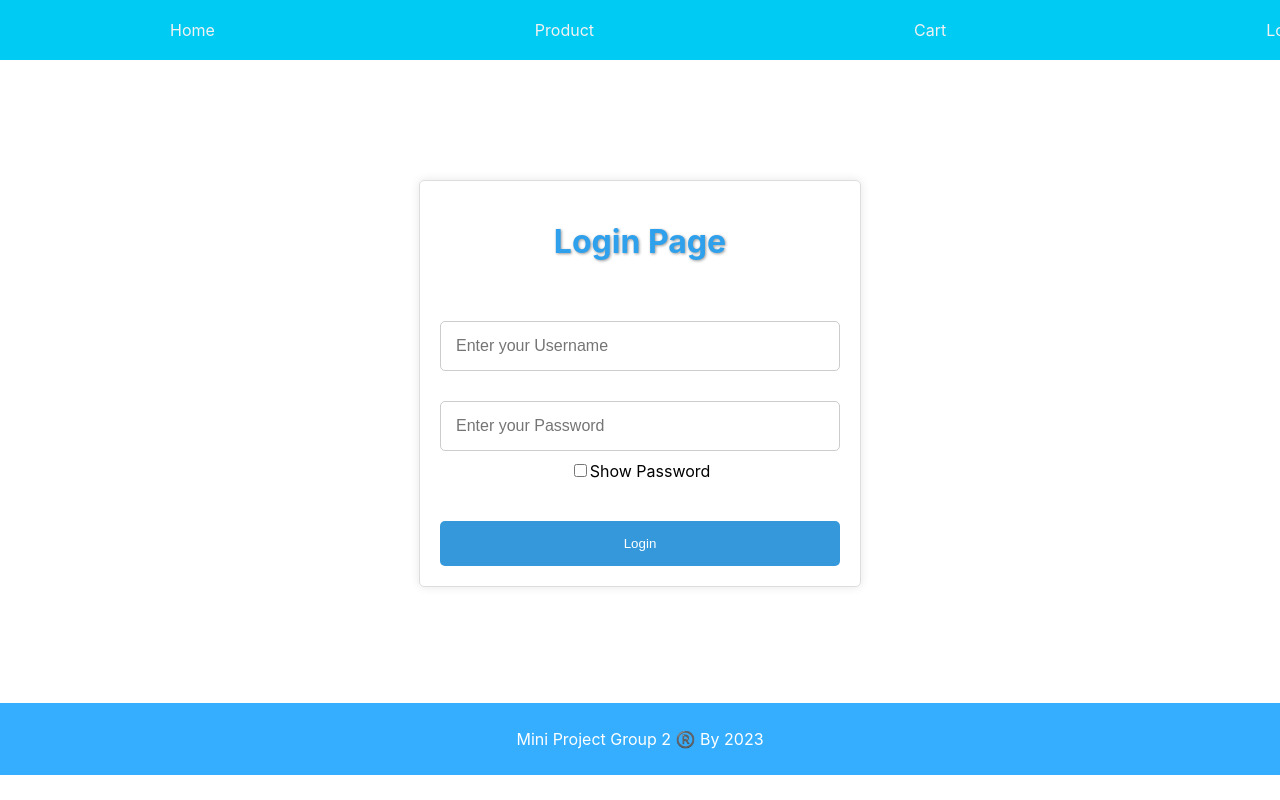
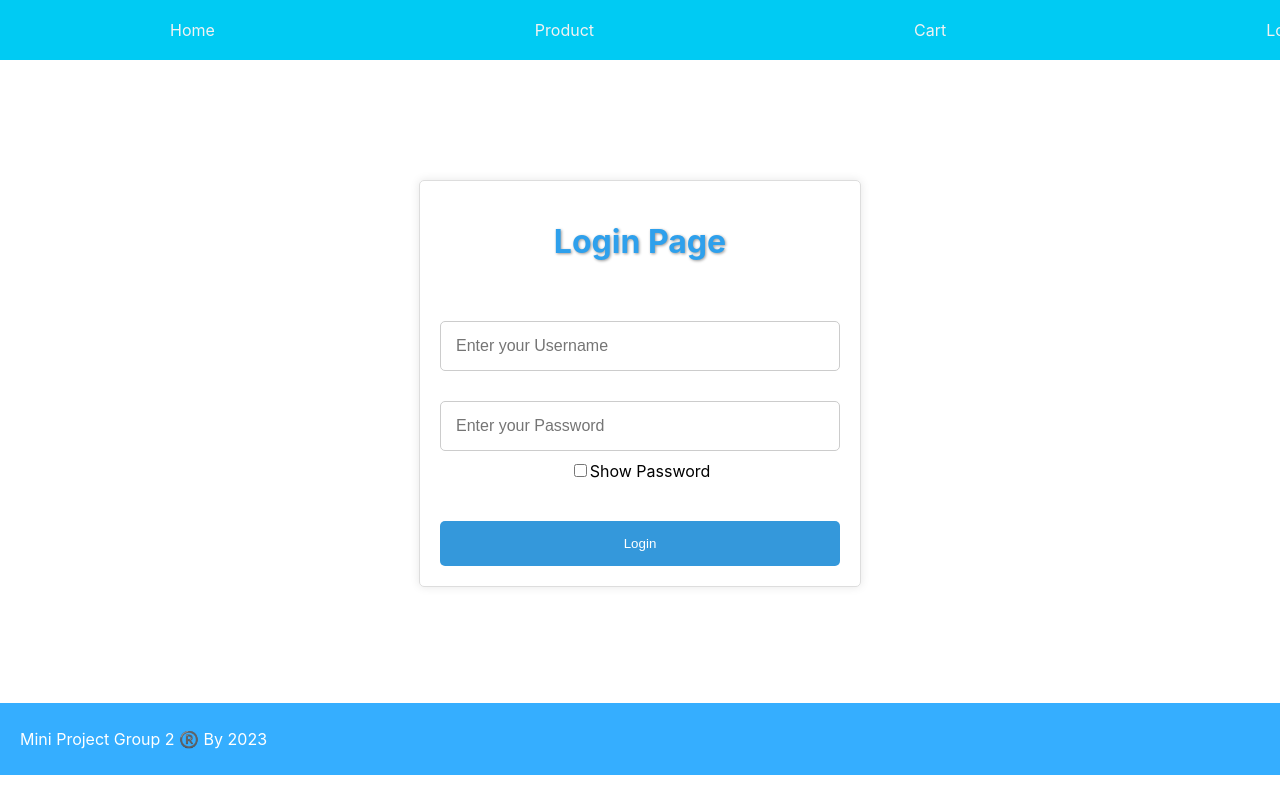
Before and after one commit to faith01628/homeworkReact, a React (Create React App) app: page / in a window 1280 px wide. Built offline with nearby package versions, Linux system fonts and the light colour scheme.

Commit message:
last update project

```diff
--- a/src/index.js
+++ b/src/index.js
@@ -4,12 +4,14 @@ import './styles/globle.scss';
 import App from './views/App';
 import reportWebVitals from './reportWebVitals';
 import { BrowserRouter } from 'react-router-dom';
+import Footer from './views/footer/Footer'
 
 const root = ReactDOM.createRoot(document.getElementById('root'));
 root.render(
   <React.StrictMode>
     <BrowserRouter>
       <App />
+      <Footer />
     </BrowserRouter>
   </React.StrictMode>
 );
--- a/src/views/App.js
+++ b/src/views/App.js
@@ -8,7 +8,6 @@ import CartList from './cart/CartList';
 import { ToastContainer, toast } from 'react-toastify';
 import { Navigate, Route, Routes, useNavigate } from 'react-router-dom';
 import { useEffect, useState } from 'react';
-import Footer from './footer/Footer';
 import SearchName from './search/SearchName';
 import SearchPrice from './search/SearchPrice';
 import SearchProductType from './search/SearchProductType';
@@ -28,6 +27,7 @@ function App() {
   const [samsungProduct, setSamsungProduct] = useState([]);
   const [iphoneProduct, setIphoneProduct] = useState([]);
   const [asusProduct, setAsusProduct] = useState([]);
+  // const [brandProduct, setbrandProduct] = useState([]);  khởi tại 1 mãng để chưa brand khác trong file product.json
   const [error, setError] = useState('');
   const navigate = useNavigate();
 
@@ -51,6 +51,7 @@ function App() {
         setSamsungProduct(productSamsung.filter(p => p.brand === "samsung").slice(0, 2));
         setIphoneProduct(productIphone.filter(p => p.brand === "iphone").slice(0, 2));
         setAsusProduct(productAsus.filter(p => p.brand === "asus").slice(0, 2));
+        //setbrandProduct(productbrand.filter(p => p.brand === "brand").slice(0, 2));   lấy giá trị từ dòng 31 xuống, brand trong ngoặc kép là nội dung của trường brand tham khảo ở trên
       })
       .catch((error) => console.log('error reading json', error));
   }, []);
@@ -215,9 +216,6 @@ function App() {
           theme="light"
         />
       </div>
-      <footer>
-        <Footer />
-      </footer>
     </div>
   );
 }
--- a/src/views/search/SearchProductType.js
+++ b/src/views/search/SearchProductType.js
@@ -13,6 +13,7 @@ const SearchProductType = ({ ProductType }) => {
                     <option value="">All products</option>
                     <option value="laptop">Laptop</option>
                     <option value="mobile phone">Mobile Phone</option>
+                    {/* <option value="product_type">Mobile Phone</option>  -->product_type là trường ở trong file product.json <-- */}
                 </select>
             </form>
         </div>
```
Also changed, not shown: 1 other file (tests, documents, lock files or other folders).
